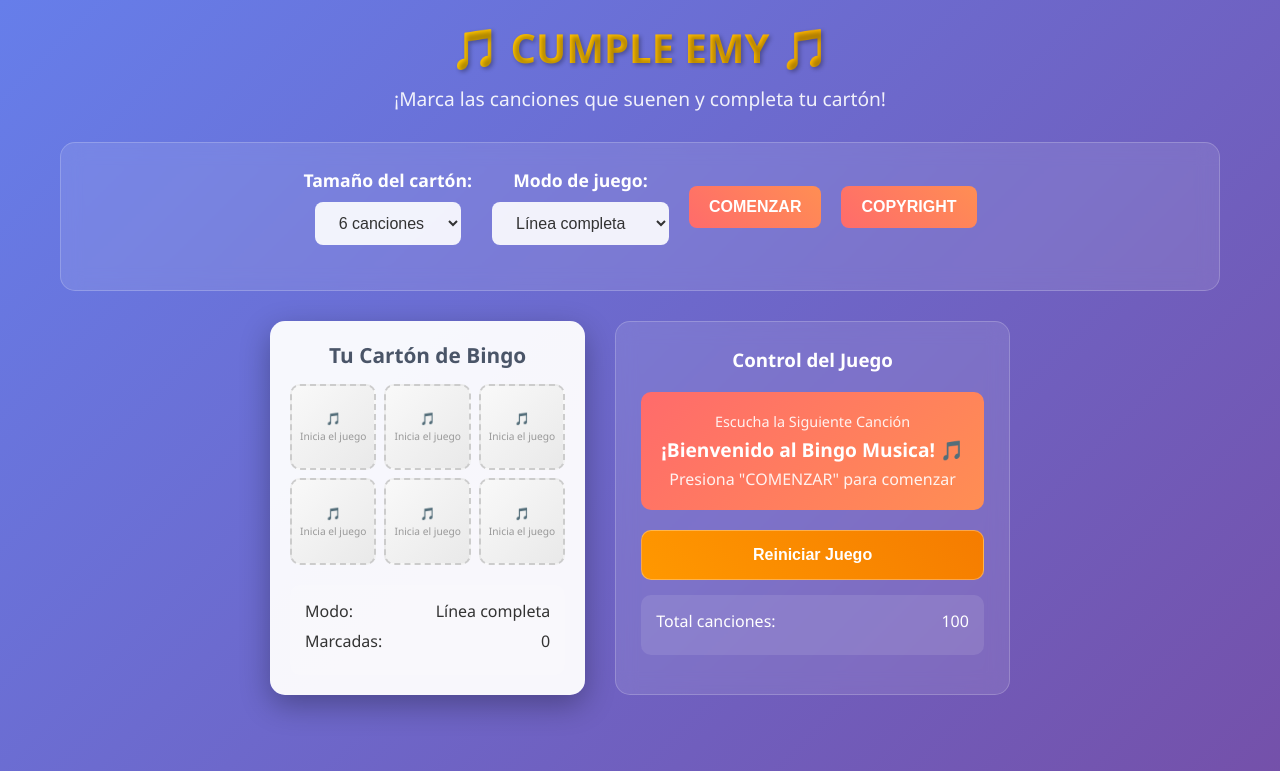
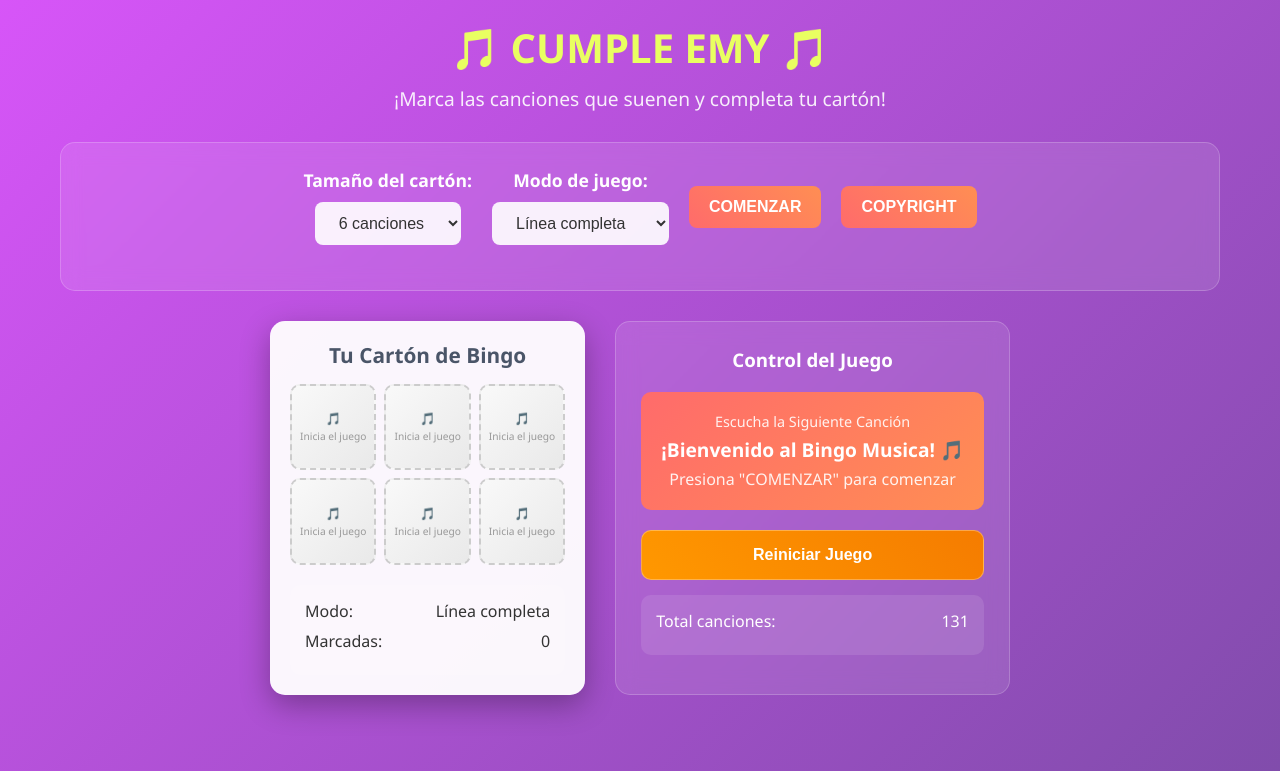
Before and after one commit to DiegoMendia/BingoMusical, a plain HTML site: page index.html in a window 1280 px wide. Shown: the top 771 px of the page. Drawn offline with Linux system fonts and the light colour scheme.

Commit message:
cambio background

```diff
--- a/css/style.css
+++ b/css/style.css
@@ -6,7 +6,7 @@
 
 body {
     font-family: 'Segoe UI', Tahoma, Geneva, Verdana, sans-serif;
-    background: linear-gradient(135deg, #667eea 0%, #764ba2 100%);
+    background: linear-gradient(135deg, #d755f8 0%, #764ba2 100%);
     min-height: 100vh;
     color: white;
     overflow-x: auto;
@@ -26,8 +26,7 @@ body {
 .header h1 {
     font-size: 2.5em;
     margin-bottom: 10px;
-    text-shadow: 2px 2px 4px rgba(0, 0, 0, 0.3);
-    background: linear-gradient(45deg, #FFD700, #FFA500);
+    background: #e9ff61 ;
     -webkit-background-clip: text;
     -webkit-text-fill-color: transparent;
     background-clip: text;
--- a/index.html
+++ b/index.html
@@ -67,13 +67,13 @@
                 <div class="control-buttons">
 
 
-                    <button class="btn-control btn-reset" onclick="startNewGame()">Reiniciar Juego</button>
+                    <button class="btn-control btn-reset" onclick="window.open('index.html')">Reiniciar Juego</button>
                 </div>
 
                 <div class="game-info">
                     <div class="info-row">
                         <span>Total canciones:</span>
-                        <span id="totalSongs">100</span>
+                        <span id="totalSongs">131</span>
                     </div>
                 </div>
 
@@ -91,10 +91,7 @@
 </body>
 <footer class="footer-content">
     <div class="footer-container">
-        <!-- Sección principal del footer -->
 
-
-        <!-- Línea divisora con notas musicales -->
         <div class="footer-divider">
             <div class="musical-line">
                 <span class="note">🎵</span>
@@ -106,7 +103,6 @@
             </div>
         </div>
 
-        <!-- Copyright -->
         <div class="copyright">
             <div class="copyright-content">
                 <div class="copyright-text">
@@ -128,7 +124,6 @@
             </div>
         </div>
 
-        <!-- Efectos visuales -->
         <div class="footer-effects">
             <div class="floating-note note-1">🎵</div>
             <div class="floating-note note-2">🎶</div>
```
